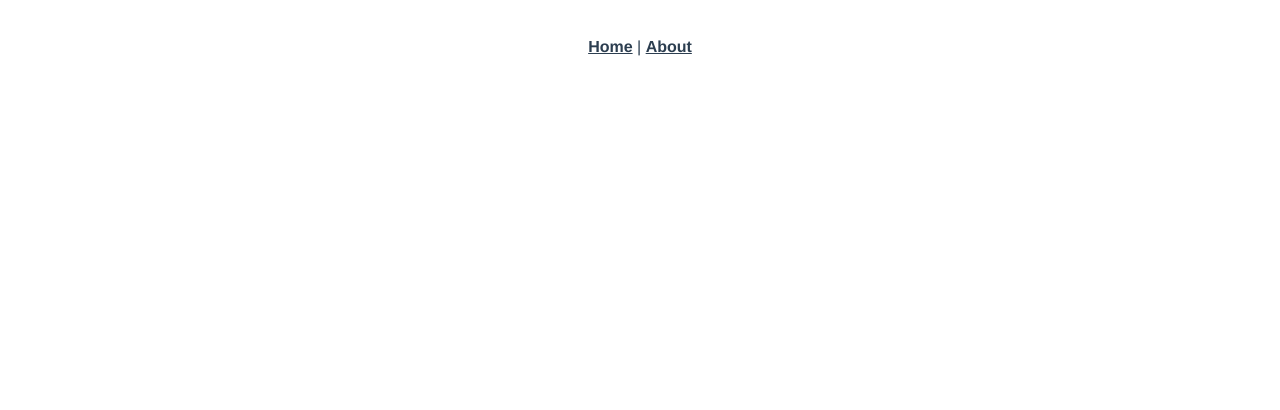
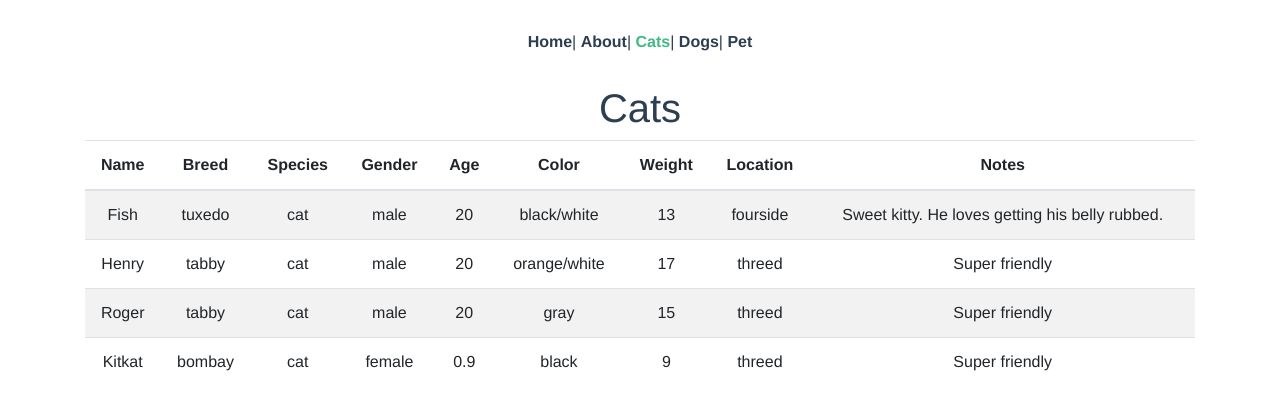
Before and after one commit to kalenhoneyfield/VuePets, a Vue app: page /cats in a window 1280 px wide. Shown: the top 410 px of the page. Built offline with nearby package versions, Linux system fonts and the light colour scheme.

Commit message:
added bootstrap and data

```diff
--- a/package.json
+++ b/package.json
@@ -8,6 +8,8 @@
     "lint": "vue-cli-service lint"
   },
   "dependencies": {
+    "bootstrap": "^4.5.0",
+    "bootstrap-vue": "^2.15.0",
     "core-js": "^3.6.5",
     "vue": "^2.6.11",
     "vue-router": "^3.2.0",
--- a/src/App.vue
+++ b/src/App.vue
@@ -1,10 +1,13 @@
 <template>
   <div id="app">
     <div id="nav">
-      <router-link to="/">Home</router-link> |
-      <router-link to="/about">About</router-link>
+      <router-link to="/">Home</router-link>| <router-link to="/about">About</router-link>|
+      <router-link to="/cats">Cats</router-link>| <router-link to="/dogs">Dogs</router-link>|
+      <router-link to="/pet">Pet</router-link>
     </div>
-    <router-view />
+    <b-container>
+      <router-view />
+    </b-container>
   </div>
 </template>
 
--- /dev/null
+++ b/src/data/cats.js
@@ -0,0 +1,46 @@
+export default [
+  {
+    name: 'Fish',
+    breed: 'tuxedo',
+    species: 'cat',
+    gender: 'male',
+    age: 20,
+    color: 'black/white',
+    weight: 13,
+    location: 'fourside',
+    notes: 'Sweet kitty. He loves getting his belly rubbed.',
+  },
+  {
+    name: 'Henry',
+    breed: 'tabby',
+    species: 'cat',
+    gender: 'male',
+    age: 20,
+    color: 'orange/white',
+    weight: 17,
+    location: 'threed',
+    notes: 'Super friendly',
+  },
+  {
+    name: 'Roger',
+    breed: 'tabby',
+    species: 'cat',
+    gender: 'male',
+    age: 20,
+    color: 'gray',
+    weight: 15,
+    location: 'threed',
+    notes: 'Super friendly',
+  },
+  {
+    name: 'Kitkat',
+    breed: 'bombay',
+    species: 'cat',
+    gender: 'female',
+    age: 0.9,
+    color: 'black',
+    weight: 9,
+    location: 'threed',
+    notes: 'Super friendly',
+  },
+];
--- /dev/null
+++ b/src/data/dogs.js
@@ -0,0 +1,42 @@
+export default [
+  {
+    name: 'Sheeba',
+    breed: 'collie',
+    gender: 'female',
+    age: 7,
+    color: 'black/white',
+    weight: 34,
+    location: 'fourside',
+    notes: 'Pure breed. Trained for competitions.',
+  },
+  {
+    name: 'Hillary',
+    breed: 'mut',
+    gender: 'female',
+    age: 17,
+    color: 'orange/white',
+    weight: 37,
+    location: 'threed',
+    notes: 'Super friendly',
+  },
+  {
+    name: 'Zeus',
+    breed: 'afghan hound',
+    gender: 'male',
+    age: 9,
+    color: 'gray',
+    weight: 68,
+    location: 'threed',
+    notes: 'Super friendly',
+  },
+  {
+    name: 'Katie',
+    breed: 'golden retriever',
+    gender: 'female',
+    age: 2,
+    color: 'black',
+    weight: 44,
+    location: 'threed',
+    notes: 'Super friendly',
+  },
+];
--- a/src/router/index.js
+++ b/src/router/index.js
@@ -1,6 +1,10 @@
 import Vue from 'vue';
 import VueRouter from 'vue-router';
 import Home from '../views/Home.vue';
+import About from '../views/About.vue';
+import Cats from '../views/Cats.vue';
+import Dogs from '../views/Dogs.vue';
+import Pet from '../views/Pet.vue';
 
 Vue.use(VueRouter);
 
@@ -13,10 +17,22 @@ const routes = [
   {
     path: '/about',
     name: 'About',
-    // route level code-splitting
-    // this generates a separate chunk (about.[hash].js) for this route
-    // which is lazy-loaded when the route is visited.
-    component: () => import(/* webpackChunkName: "about" */ '../views/About.vue'),
+    component: About,
+  },
+  {
+    path: '/cats',
+    name: 'Cats',
+    component: Cats,
+  },
+  {
+    path: '/dogs',
+    name: 'Dogs',
+    component: Dogs,
+  },
+  {
+    path: '/pet',
+    name: 'Pet',
+    component: Pet,
   },
 ];
 
--- /dev/null
+++ b/src/views/Cats.vue
@@ -0,0 +1,18 @@
+<template>
+  <div>
+    <h1>Cats</h1>
+    <b-table striped hover :items="cats"></b-table>
+  </div>
+</template>
+
+<script>
+import cats from '@/data/cats';
+
+export default {
+  data() {
+    return {
+      cats,
+    };
+  },
+};
+</script>
--- /dev/null
+++ b/src/views/Dogs.vue
@@ -0,0 +1,18 @@
+<template>
+  <div>
+    <h1>Dogs</h1>
+    <b-table striped hover :items="dogs"></b-table>
+  </div>
+</template>
+
+<script>
+import dogs from '@/data/dogs';
+
+export default {
+  data() {
+    return {
+      dogs,
+    };
+  },
+};
+</script>
--- a/src/views/Home.vue
+++ b/src/views/Home.vue
@@ -1,18 +1,11 @@
 <template>
   <div class="home">
-    <img alt="Vue logo" src="../assets/logo.png" />
-    <HelloWorld msg="Welcome to Your Vue.js App" />
+    <h1>Pets</h1>
   </div>
 </template>
 
 <script>
-// @ is an alias to /src
-import HelloWorld from '@/components/HelloWorld.vue';
-
 export default {
   name: 'Home',
-  components: {
-    HelloWorld,
-  },
 };
 </script>
--- /dev/null
+++ b/src/views/Pet.vue
@@ -0,0 +1,3 @@
+<template>
+  <div>Pets</div>
+</template>
```
Also changed, not shown: src/main.js (+8 -0 lines), 1 other file (tests, documents, lock files or other folders).
